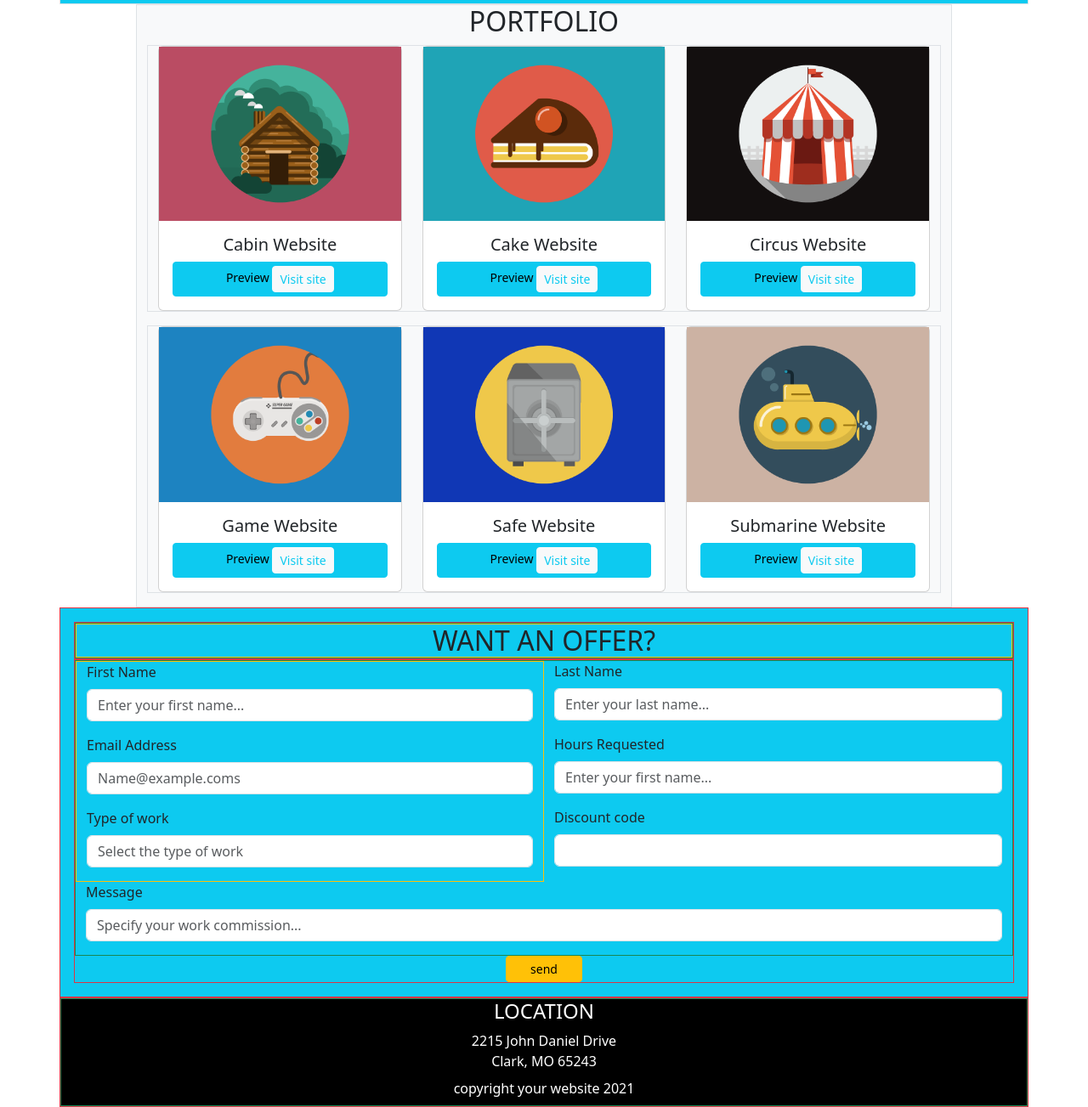
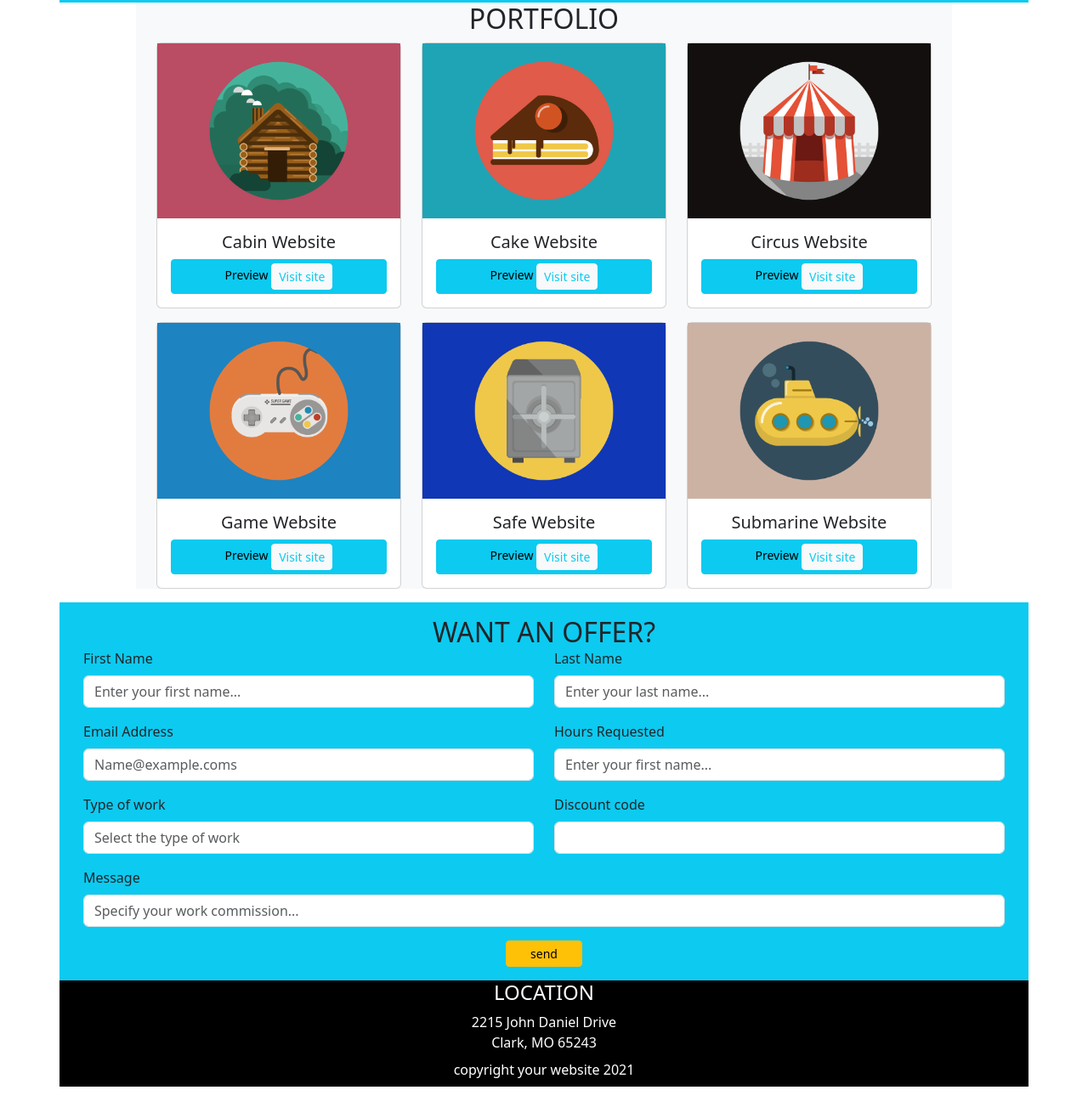
Before and after one commit to Matteojk95/bootstrap-html-freelancer, a plain HTML site: page index.html in a window 1280 px wide. Shown: the part 781-2084 px from the top of the page at 85% size. After the commit the page ends 2060 px from the top, so only its background shows below. Drawn offline with nearby package versions, Linux system fonts and the light colour scheme.

Commit message:
something new

```diff
--- a/index.html
+++ b/index.html
@@ -17,9 +17,9 @@
 
 
     <!--prima parte foto e sfondo azzurro-->
-    <div class="container border borders-danger bg-info ">
-        <div class="row borders borders-success">
-            <div class="col-12 borders borders-warning">
+    <div class="container  bg-info ">
+        <div class="row">
+            <div class="col-12">
                 <div class="text-center">
                     <img src="img/undraw_profile_pic_ic5t.svg" alt="immagine profilo" class="rounded">
                 </div>
@@ -31,20 +31,20 @@
 
     <!-- container card-->
 
-    <div class="container border borders-danger bg-light container-fluid text-center w-75">
+    <div class="container bg-light container-fluid text-center w-75">
         <h2 class="text-center"> PORTFOLIO </h2>
 
 
         <!-- container prime 3 card-->
-        <div class="container border borders-danger bg-light container-fluid mb-3">
+        <div class="container bg-light container-fluid mb-3">
 
             <!--seconda parte con le card, prima riga-->
-            <div class="row borders borders-success ">
+            <div class="row ">
 
 
 
                 <!-- prima card inserita nella riga-->
-                <div class="col-4 borders borders-warning">
+                <div class="col-4">
                     <div class="card" style="width:100">
                         <img class="card-image-top" src="img/cabin.png" alt="prima foto">
                         <div class="card-body">
@@ -63,7 +63,7 @@
                 <!--seconda card inserita nella prima riga-->
 
 
-                <div class="col-4 borders borders-warning">
+                <div class="col-4">
                     <div class="card" style="width:100">
                         <img class="card-image-top" src="img/cake.png" alt="seconda foto">
                         <div class="card-body">
@@ -81,7 +81,7 @@
 
                 <!-- terza card inserita nella prima riga-->
 
-                <div class="col-4 borders borders-warning">
+                <div class="col-4">
                     <div class="card" style="width:100">
                         <img class="card-image-top" src="img/circus.png" alt="seconda foto">
                         <div class="card-body">
@@ -100,13 +100,13 @@
 
         <!-- container con le seconde 3 card-->
 
-        <div class="container border borders-danger bg-light container-fluid mb-3">
+        <div class="container bg-light container-fluid mb-3">
 
             <!-- seconda riga contenente le card-->
-            <div class="row borders borders-success">
+            <div class="row">
 
                 <!-- prima card inserita nella riga-->
-                <div class="col-4 borders borders-warning">
+                <div class="col-4">
                     <div class="card" style="width:100">
                         <img class="card-image-top" src="img/game.png" alt="prima foto">
                         <div class="card-body">
@@ -124,7 +124,7 @@
                 <!--seconda card inserita nella prima riga-->
 
 
-                <div class="col-4 borders borders-warning">
+                <div class="col-4">
                     <div class="card" style="width:100">
                         <img class="card-image-top" src="img/safe.png" alt="seconda foto">
                         <div class="card-body">
@@ -142,7 +142,7 @@
 
                 <!-- terza card inserita nella prima riga-->
 
-                <div class="col-4 borders borders-warning">
+                <div class="col-4">
                     <div class="card" style="width:100">
                         <img class="card-image-top" src="img/submarine.png" alt="seconda foto">
                         <div class="card-body">
@@ -163,10 +163,10 @@
     </div>
 
     <!-- Titolo-->
-    <div class="container bg-info border border-danger p-3">
-        <div class="container border border-danger">
-            <div class="row border border-success">
-                <div class="col-12 border border-warning">
+    <div class="container bg-info p-3">
+        <div class="container">
+            <div class="row">
+                <div class="col-12">
                     <h2 class="text-center bg-info p-0 m-0"> WANT AN OFFER?</h2>
                 </div>
             </div>
@@ -174,12 +174,12 @@
 
         <!-- Container form-->
 
-        <div class="container bg-info border border-danger">
+        <div class="container bg-info">
             <!--Form-->
-            <div class="row border border-success">
+            <div class="row">
 
                 <!--prima colonna form-->
-                <div class="col-6 border border-warning">
+                <div class="col-6">
 
                     <div class="mb-3">
                         <label for="exampleFormControlInput1" class="form-label">First Name</label>
@@ -200,7 +200,7 @@
                     </div>
                 </div>
 
-                <div class="col-6 borders borders-warning">
+                <div class="col-6">
 
                     <div class="mb-3">
                         <label for="exampleFormControlInput1" class="form-label">Last Name</label>
@@ -233,8 +233,8 @@
     </div>
 
 
-    <div class="container border border-danger bg-black text-center text-white">
-    <div class="row border border-success">
+    <div class="container bg-black text-center text-white">
+    <div class="row">
         <div class="col-12">
 
 
```
